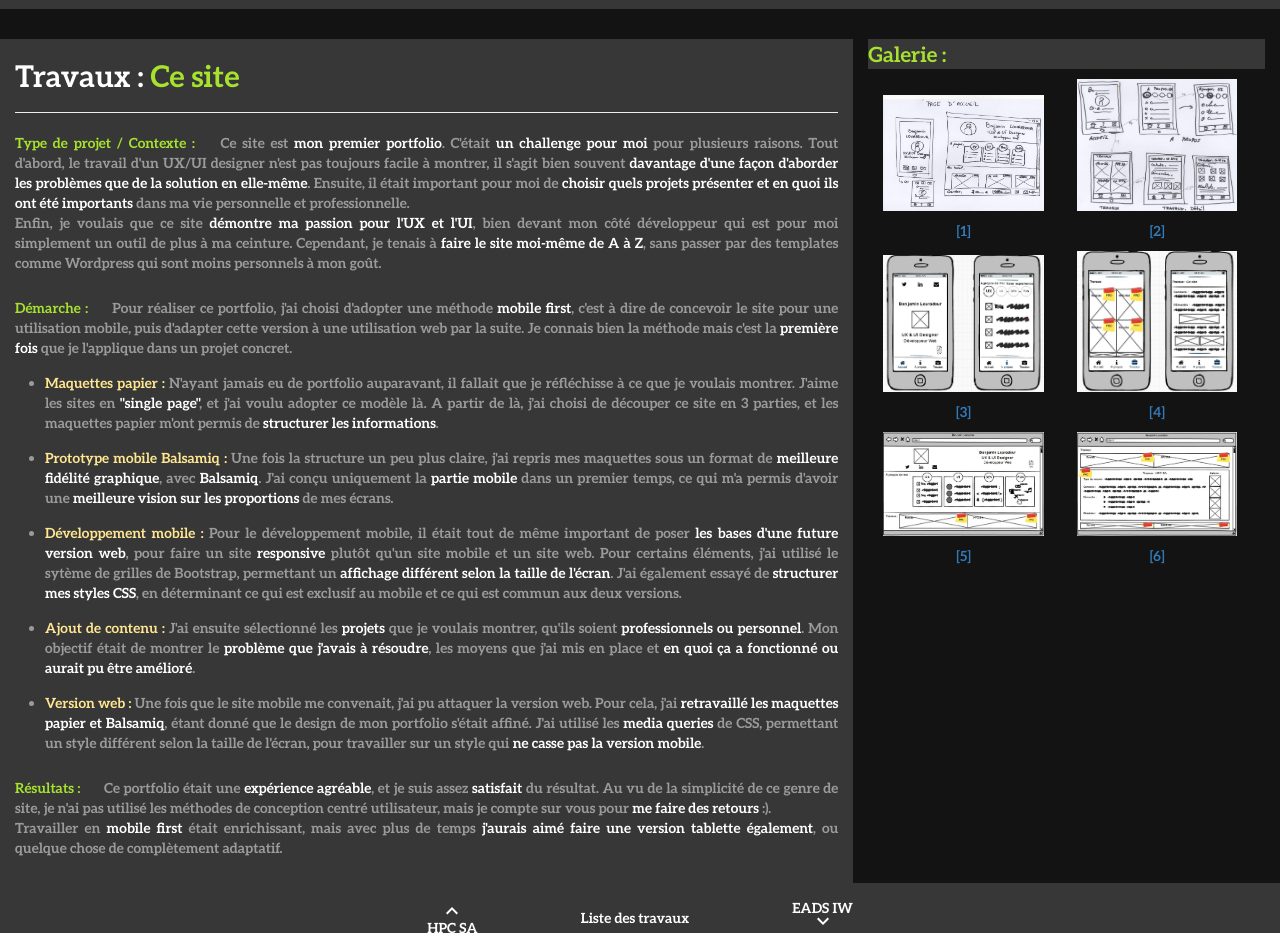
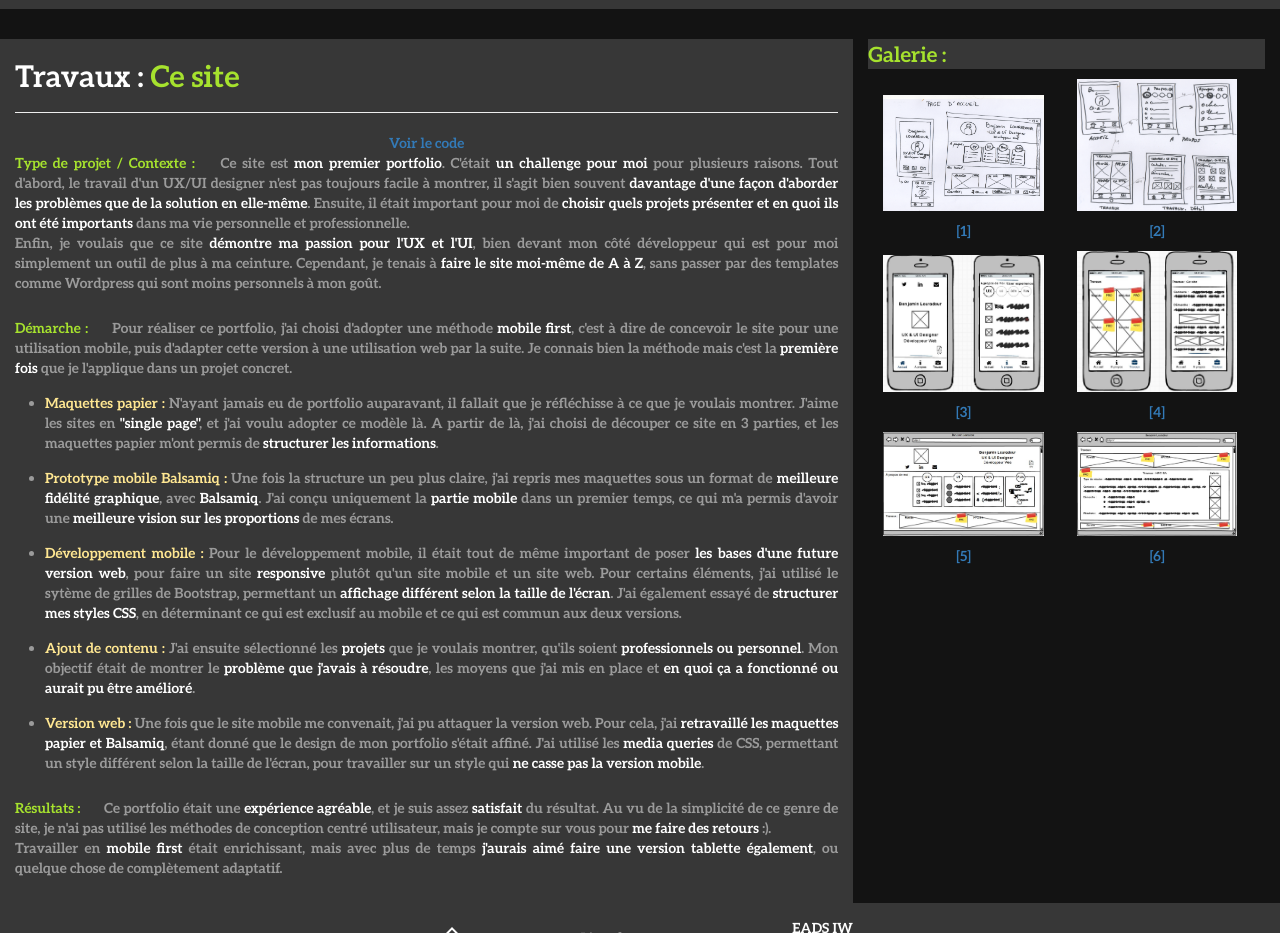
Before and after one commit to benjaminLouradour/portfolio, a plain HTML site: page index.html in a window 1280 px wide. Shown: the part 4940-5873 px from the top of the page. Drawn offline with Linux system fonts and the light colour scheme; files whose address does not match are found by name; a web font is replaced by a local one.

Commit message:
added github link

```diff
--- a/index.html
+++ b/index.html
@@ -819,6 +819,9 @@ Je suis ravi d'avoir pu <span class="keyword">pleinement mettre en oeuvre mes co
                 <div class="linkToGallery centered col-xs-12">
                     <a href="#galleryCeSite">Aller à la galerie</a>
                 </div>
+                <div class="centered col-xs-12">
+                    <a href="https://github.com/benjaminLouradour/portfolio" target="_blank">Voir le code</a>
+                </div>
 
                 <div class="workPara">
                     <span class="workCategory">Type de projet / Contexte : </span>
```
